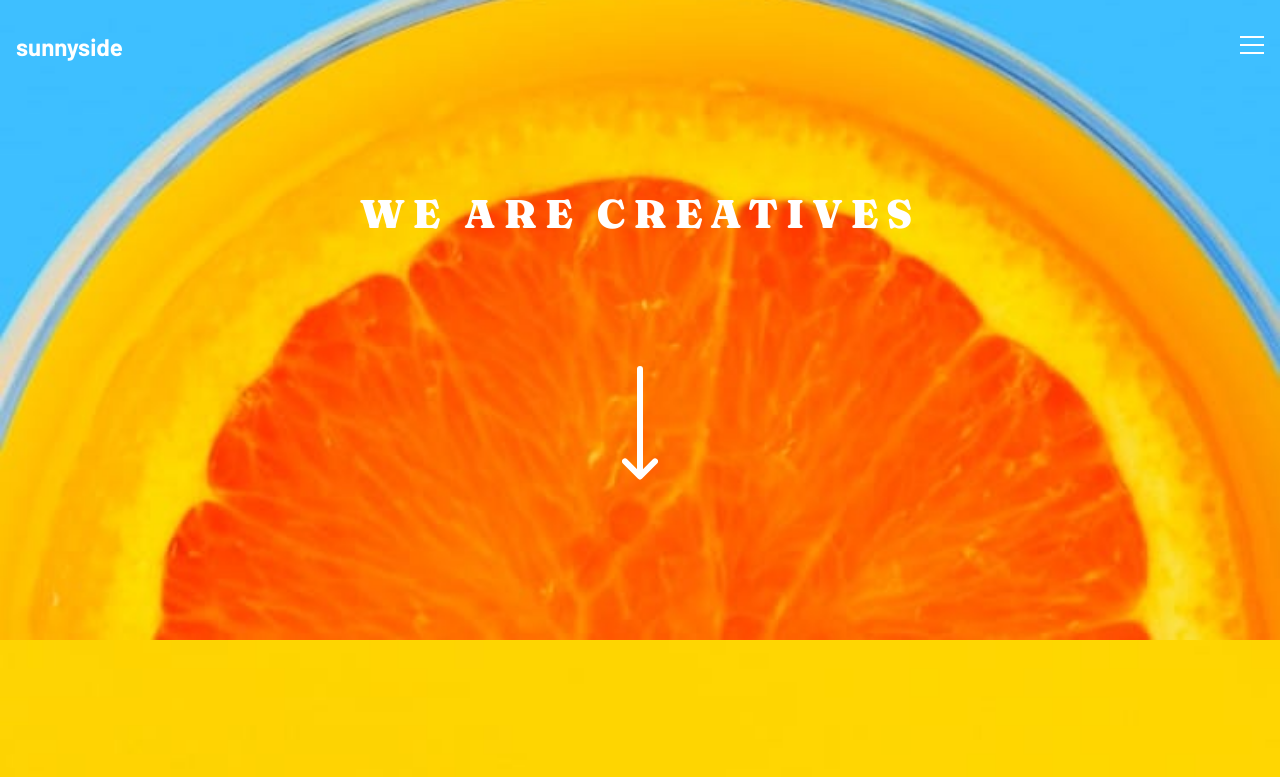
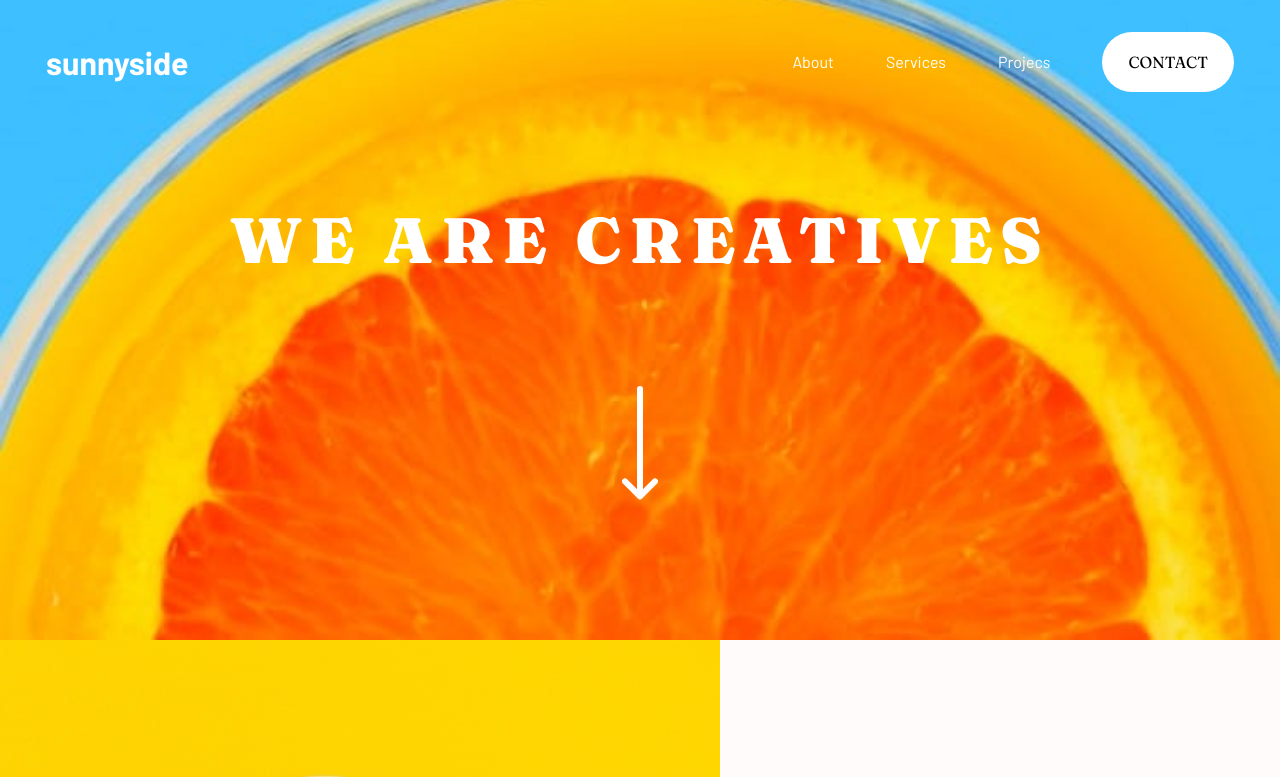
Before and after one commit to Paivaas/sunnyside, a plain HTML site: page index.html in a window 1280 px wide. Shown: the top 777 px of the page. Drawn offline with Linux system fonts and the light colour scheme.

Commit message:
header responsivo

```diff
--- a/index.html
+++ b/index.html
@@ -20,6 +20,12 @@
             <div class="menu">
                 <img src="./images/icon-hamburger.svg" alt="icone hamburger">
             </div>
+
+            <div class="menu2">
+            <div class="menu-texto"> <p>About</p> <p>Services</p> <p>Projecs</p></div>
+            <div class="contact">CONTACT</div>
+            </div>
+
         </nav>
         <h1>We are creatives</h1>
         <img src="./images/icon-arrow-down.svg" alt="seta para baixo">
--- a/style.css
+++ b/style.css
@@ -17,6 +17,72 @@
     --background: #FFFBFB;
 }
 
+
+body{
+    font-family: var(--text-font);
+    background-color: var(--background);
+}
+header{
+    height: 80vh;
+    background-position: bottom;
+    background-size: cover;
+    color: var(--white);
+    padding: 32px 46px;
+    display: grid;
+
+    background-image: url(./images/mobile/image-header.jpg);
+    place-items: start center;
+}
+header nav{
+    display: flex;
+    justify-content: space-between;
+    align-items: center;
+    width: 100%;
+}
+
+.logo{
+    font-size: 2rem;
+    font-weight: 700;
+}
+.menu img{
+  display: none;
+}
+.menu2{
+  display: flex;
+  gap: 52px;
+}
+.menu-texto{
+  display: flex;
+  padding-top: 20px;
+  gap: 52px;
+}
+.contact{
+  background-color: #fff;
+  padding: 20px 26px;
+  border-radius: 50px;
+  color: black;
+  font-family: var(--tille-font);
+}
+
+header h1{
+    font-family: var(--tille-font);
+    font-size: 4rem;
+    text-transform: uppercase;
+    font-weight: 900;
+    letter-spacing: 0.5rem;
+    text-align: center;
+}
+
+
+
+
+
+
+
+
+
+
+@media (max-width: 1024px){
     body{
         font-family: var(--text-font);
         background-color: var(--background);
@@ -56,6 +122,10 @@ header h1{
     .info img{
         width: 100%;
 
+    }
+
+    .menu2{
+     display: none;
     }
     .description{
         display: grid;
@@ -249,3 +319,7 @@ h3{
         gap: 1.2rem;
 
     }
+
+
+
+}
```
Lines whose indentation alone changed are shown as unchanged.
